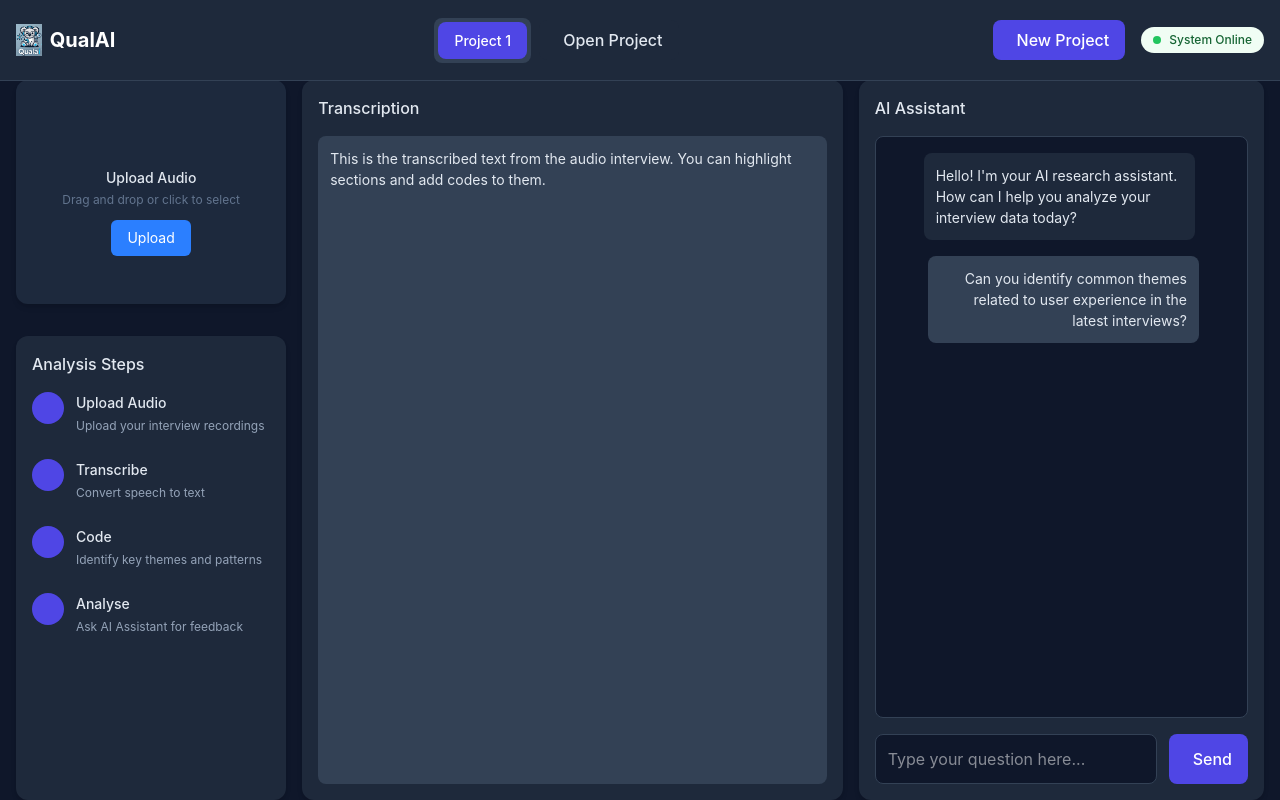
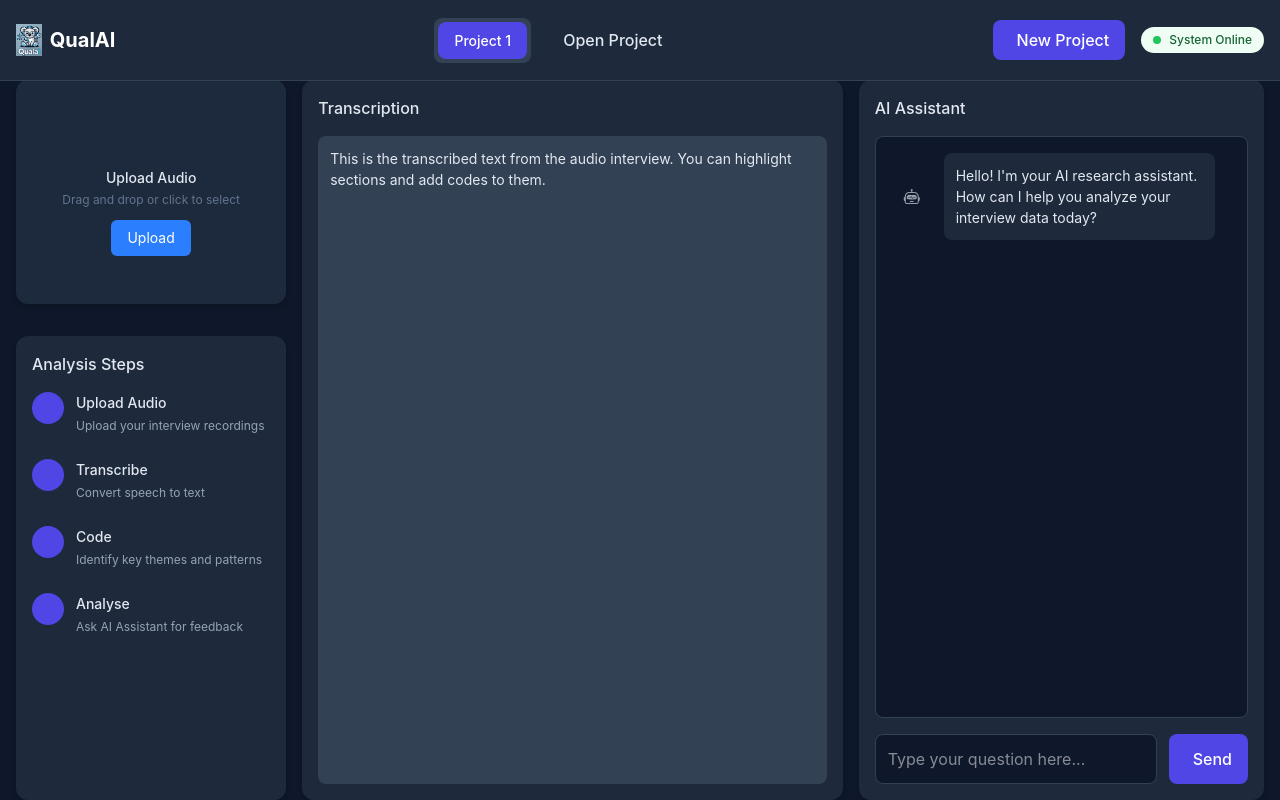
Before and after one commit to Monash-FIT3170/2025W2-QualAI, a React (Vite) app in the folder client/: page / in a window 1280 px wide. Built offline with nearby package versions, Linux system fonts and the light colour scheme.

Commit message:
feat(ai chatbot): added more chatbot formatting
This change is made to add bootstrap logos to the chatbot and remove some existing placeholder text.

```diff
--- a/client/package.json
+++ b/client/package.json
@@ -11,6 +11,7 @@
   },
   "dependencies": {
     "@tailwindcss/vite": "^4.1.5",
+    "bootstrap-icons": "^1.13.1",
     "react": "^19.0.0",
     "react-dom": "^19.0.0",
     "react-markdown": "^10.1.0",
--- a/client/src/assets/styles/AIAssistant.css
+++ b/client/src/assets/styles/AIAssistant.css
@@ -24,6 +24,7 @@
     padding: 1rem;
     margin-bottom: 1rem;
     min-height: 0;
+    align-items: center;
   }
 
   .chat-message {
@@ -32,11 +33,11 @@
   }
 
   .ai-message {
-    align-items: flex-start;
+    align-items: center;
   }
 
   .user-message {
-    align-items: flex-start;
+    align-items: center;
     flex-direction: row-reverse;
     text-align: right;
   }
@@ -44,6 +45,7 @@
   .message-icon {
     flex-shrink: 0;
     margin: 0 0.75rem;
+    align-items: center;
   }
 
   .ai-message .message-icon {
--- a/client/src/components/AIAssistant.jsx
+++ b/client/src/components/AIAssistant.jsx
@@ -1,5 +1,6 @@
 import React, { useState, useEffect, useRef } from 'react';
 import '../assets/styles/AIAssistant.css';
+import 'bootstrap-icons/font/bootstrap-icons.css';
 import ReactMarkdown from 'react-markdown';
 
 const AIAssistant = () => {
@@ -7,10 +8,6 @@ const AIAssistant = () => {
     {
       sender: 'ai',
       text: "Hello! I'm your AI research assistant. How can I help you analyze your interview data today?"
-    },
-    {
-      sender: 'user',
-      text: "Can you identify common themes related to user experience in the latest interviews?"
     }
   ]);
 
@@ -84,7 +81,7 @@ const AIAssistant = () => {
               className={`chat-message ${message.sender === 'ai' ? 'ai-message' : 'user-message'}`}
             >
               <div className="message-icon">
-                <i className={message.sender === 'ai' ? 'icon-robot' : 'icon-user'}></i>
+                <i className={message.sender === 'ai' ? 'bi bi-robot mr-3 text-gray-400' : 'bi bi-person mr-3 text-gray-400'}></i>
               </div>
               <div className="message-text">
                 {message.sender === 'ai' ? (
```
Also changed, not shown: 1 other file (tests, documents, lock files or other folders).
